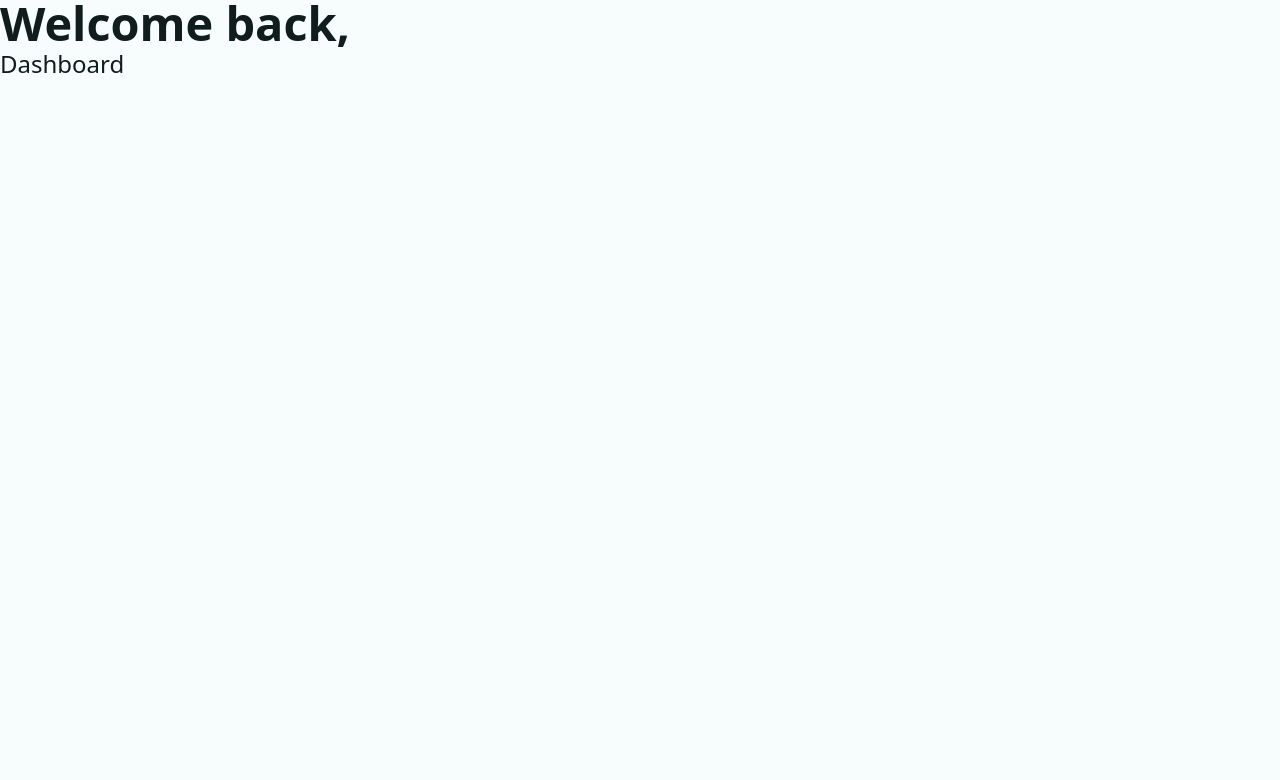
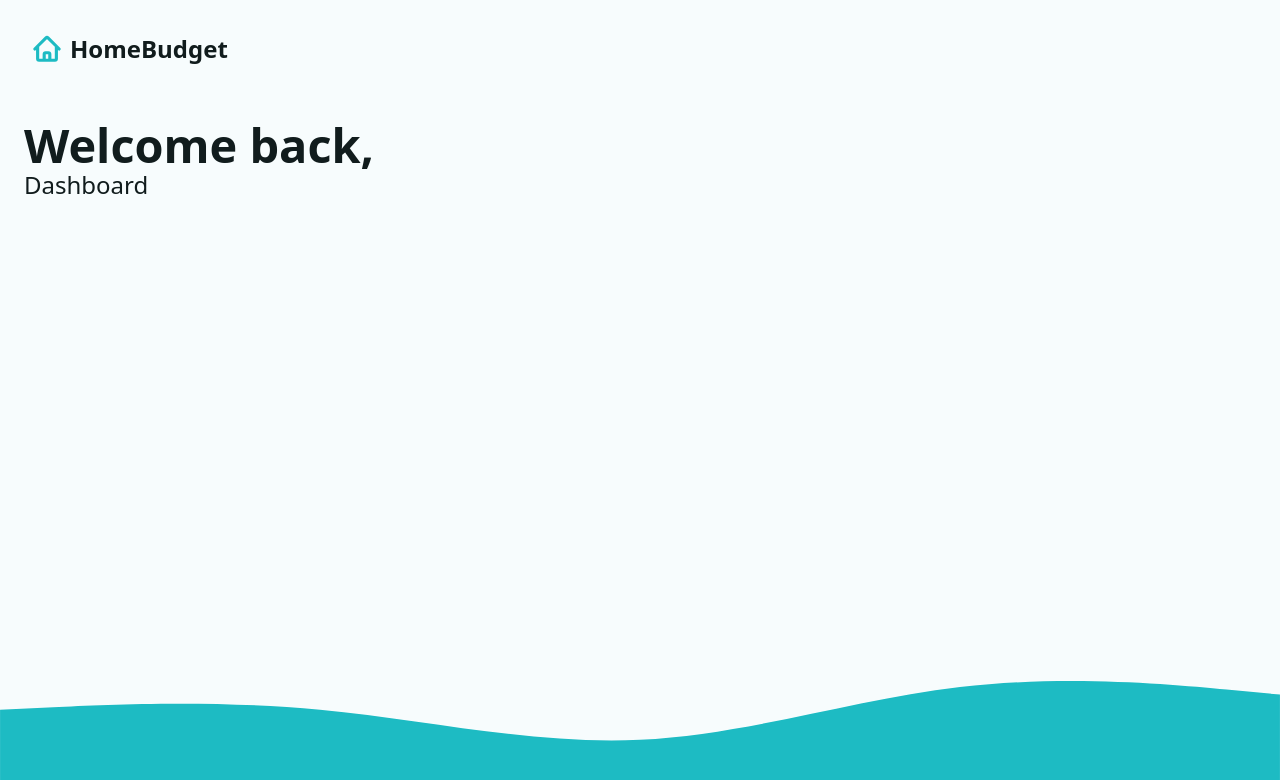
Before and after one commit to AmanUpadhyay8/budget-app, a React (Vite) app: page / in a window 1280 px wide. Shown: the top 780 px of the page. Built offline with nearby package versions, Linux system fonts and the light colour scheme.

Commit message:
Added toast messages

```diff
--- a/package.json
+++ b/package.json
@@ -9,9 +9,11 @@
     "preview": "vite preview"
   },
   "dependencies": {
+    "@heroicons/react": "^2.0.18",
     "react": "^18.2.0",
     "react-dom": "^18.2.0",
-    "react-router-dom": "^6.11.2"
+    "react-router-dom": "^6.11.2",
+    "react-toastify": "^9.1.3"
   },
   "devDependencies": {
     "@types/react": "^18.0.27",
--- a/src/App.jsx
+++ b/src/App.jsx
@@ -2,22 +2,44 @@
   createBrowserRouter,
   RouterProvider,
 } from "react-router-dom";
+
+// Library
+import { ToastContainer } from 'react-toastify';
+import 'react-toastify/dist/ReactToastify.css';
+
+
+// Layouts
+import Main, { mainLoader } from "./layouts/Main";
+
+//Actions
+import { logoutAction } from "./actions/logout";
+
 
 // Routes Pages
 import Dashboard, { dashboardLoader } from "./Pages/Dashboard";
 import Error from "./Pages/Error";
 
 
+
+
 const router = createBrowserRouter([
   {
     path : "/",
-    element : <Dashboard />,
-    loader : dashboardLoader,
+    element : <Main />,
+    loader : mainLoader,
     errorElement : <Error />,
-  },
-  {
-    path : "/about",
-    element : <h1>Hello There</h1>
+    children : [
+      {
+        index : true,
+        element : <Dashboard />,
+        loader : dashboardLoader,
+        errorElement : <Error />,
+      },
+      {
+        path: "logout",
+        action: logoutAction,
+      }
+    ]
   },
 ]);
 
@@ -26,6 +48,7 @@
   return (
     <div className="App">
       <RouterProvider router={router} />
+      <ToastContainer />
     </div>
   );
 }
--- /dev/null
+++ b/src/actions/logout.js
@@ -0,0 +1,20 @@
+// react-router-dom imports
+import { redirect } from "react-router-dom";
+
+// helper functions
+import { deleteItem } from "../helpers";
+
+//library
+import { toast } from "react-toastify";
+
+
+export async function logoutAction () {
+    //delete the user
+    deleteItem({
+        key : "userName"
+    })
+    toast.success("Account Deleted")
+
+    // return a redirect
+    return redirect("/");
+}
--- /dev/null
+++ b/src/components/Nav.jsx
@@ -0,0 +1,41 @@
+// react-router-dom imports
+import { Form, NavLink } from "react-router-dom";
+
+// assets
+import logomark from "../assets/logomark.svg";
+
+// library
+import { TrashIcon } from '@heroicons/react/24/solid';
+
+
+
+const Nav = ({userName}) => {
+  return (
+    <nav>
+      <NavLink to="/" aria-label="Go to Home">
+      <img src={logomark} alt="" height={30} />
+      <span>HomeBudget</span>
+      </NavLink>
+      {
+        userName && (
+            <Form
+                method="post"
+                action="/logout"
+                onSubmit={(event) => {
+                    if(!confirm("Delete user and all data?")){
+                        event.preventDefault();
+                    }
+                }}
+            >
+                <button type="submit" className="btn btn--warning">
+                    <span>Delete User</span>
+                    <TrashIcon width={20} />
+                </button>
+            </Form>
+        )
+      }
+    </nav>
+  )
+}
+
+export default Nav
--- a/src/helpers.js
+++ b/src/helpers.js
@@ -2,3 +2,8 @@
  export const fetchData = (key) => {
     return JSON.parse(localStorage.getItem(key));
  };
+
+ // delete item
+ export const deleteItem = ({key}) => {
+   return localStorage.removeItem(key);
+ }
--- /dev/null
+++ b/src/layouts/Main.jsx
@@ -0,0 +1,39 @@
+// assets
+import wave from "../assets/wave.svg";
+
+// Components
+import Nav from "../components/Nav";
+
+// react router dom imports
+import { Outlet, useLoaderData } from "react-router-dom";
+
+// helper functions
+import { fetchData } from "../helpers"
+
+
+
+
+
+// Loader
+export function mainLoader() {
+    const userName = fetchData("userName");
+    return { userName };
+}
+
+
+const Main = () => {
+
+  const { userName } = useLoaderData();
+
+  return (
+    <div className="layout">
+      <Nav userName = {userName} />
+      <main>
+        <Outlet />
+      </main>
+      <img src={wave} alt="" />
+    </div>
+  )
+}
+
+export default Main
```
Also changed, not shown: 1 other file (tests, documents, lock files or other folders).
